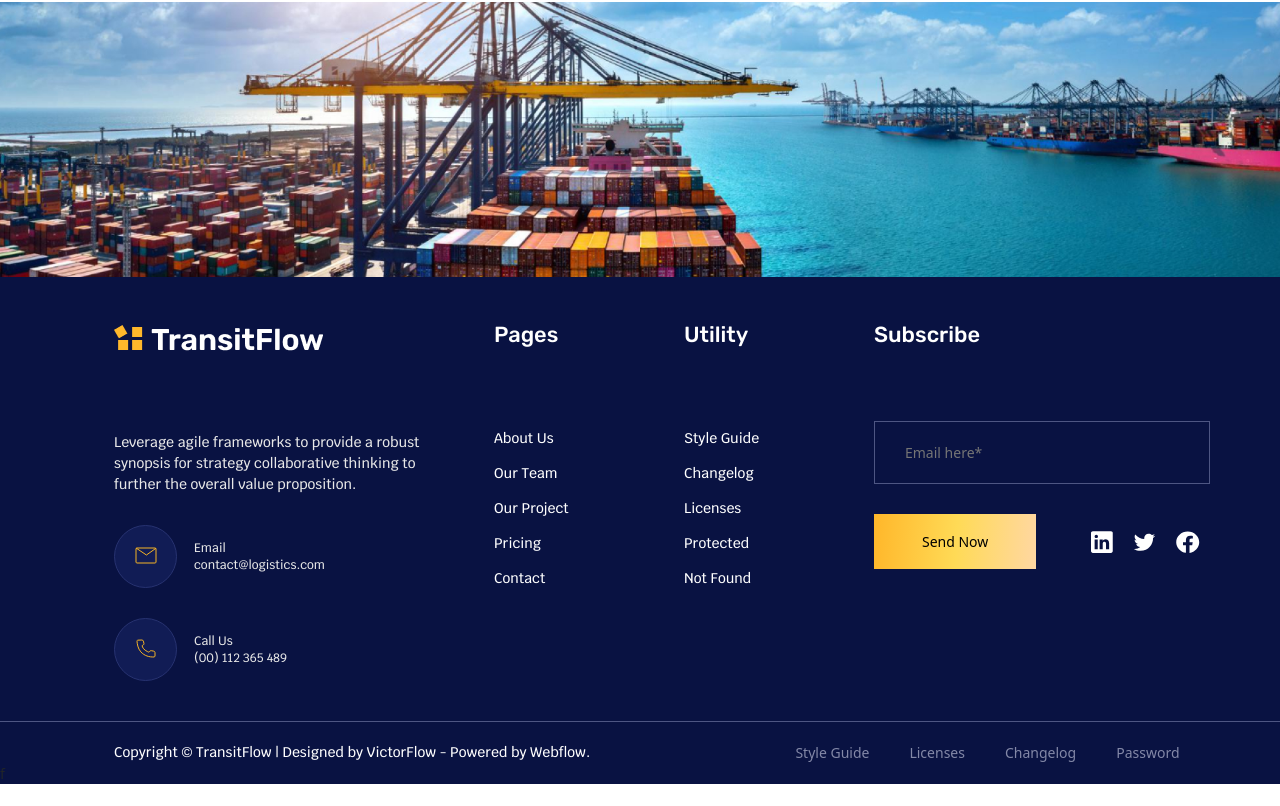
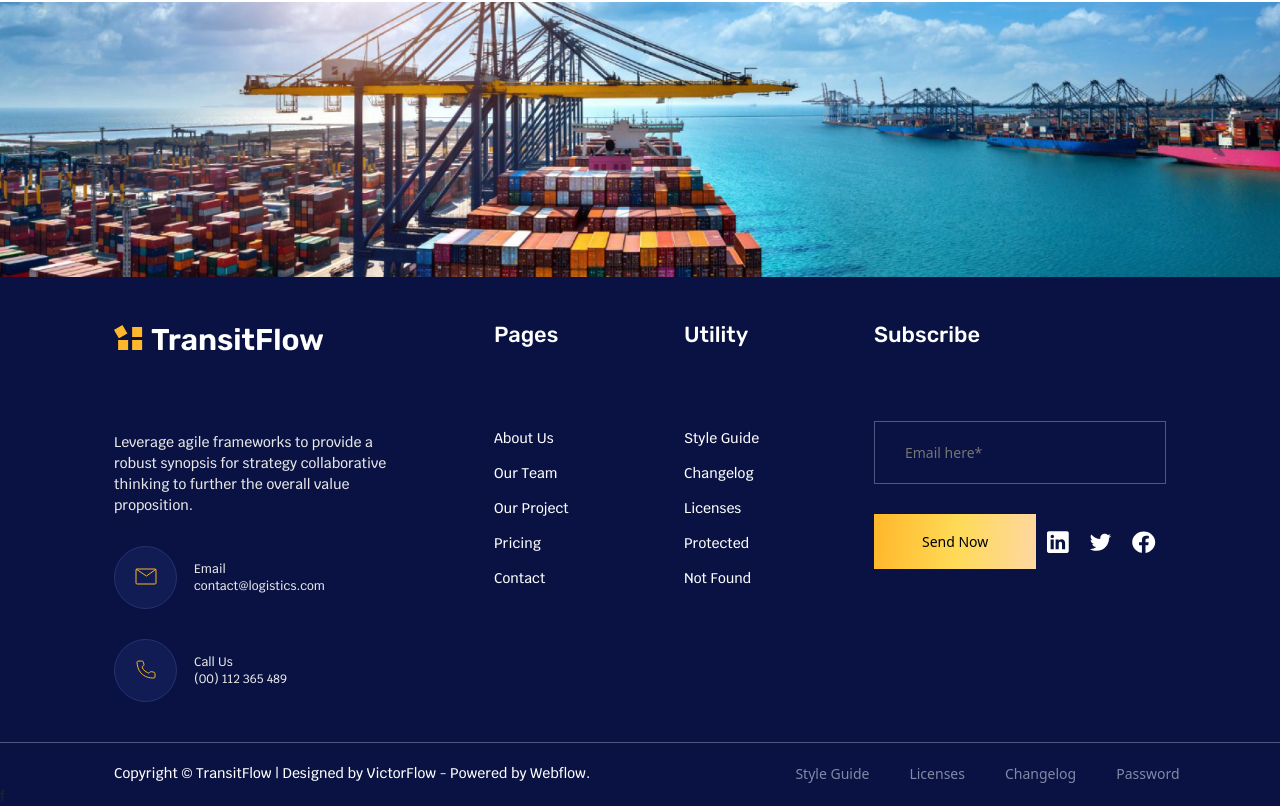
Before and after one commit to solankismit/transport-and-logistic, a plain HTML site: page index.html in a window 1280 px wide. Shown: the part 8237-9043 px from the top of the page. Before the commit the page ends 9021 px from the top, so only its background shows below. Drawn offline with nearby package versions, Linux system fonts and the light colour scheme.

Commit message:
footer-changes

```diff
--- a/sass/components/_footer.scss
+++ b/sass/components/_footer.scss
@@ -52,8 +52,7 @@ footer {
     }
 
     &--content {
-      padding-left: 44px;
-      padding-top: 30px;
+      padding: 30px 44px 0;
 
       ul {
         li {
```
Also changed, not shown: sass/main.css, 1 other file.
